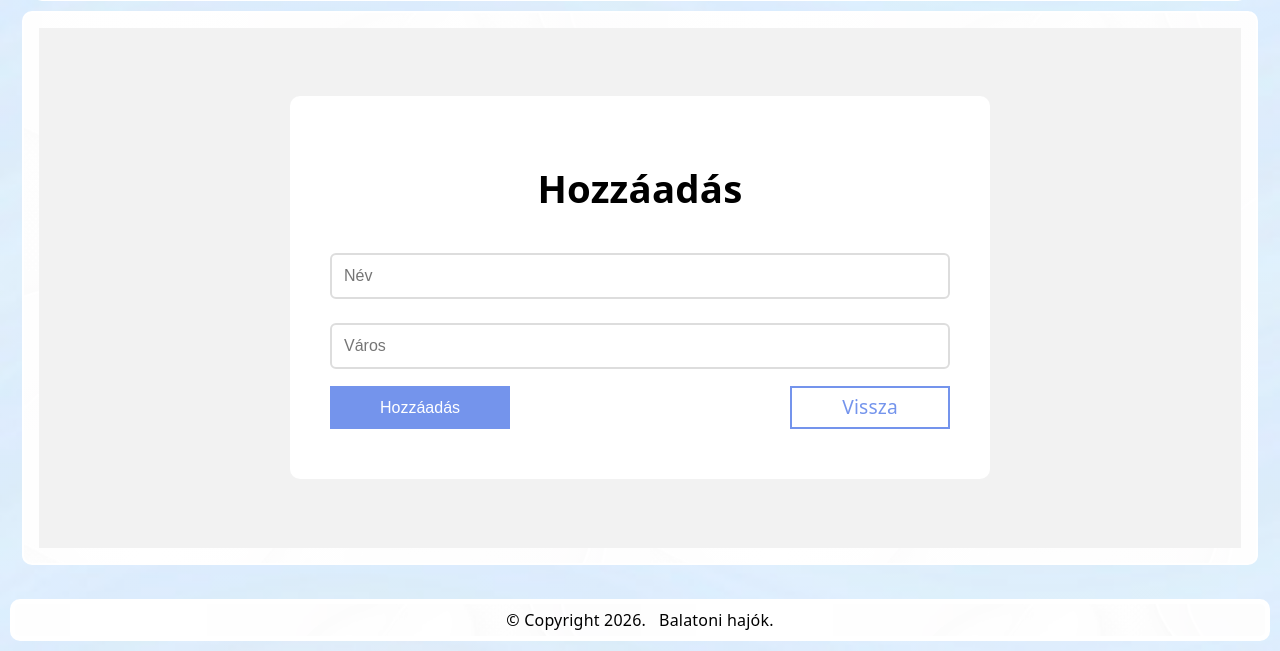
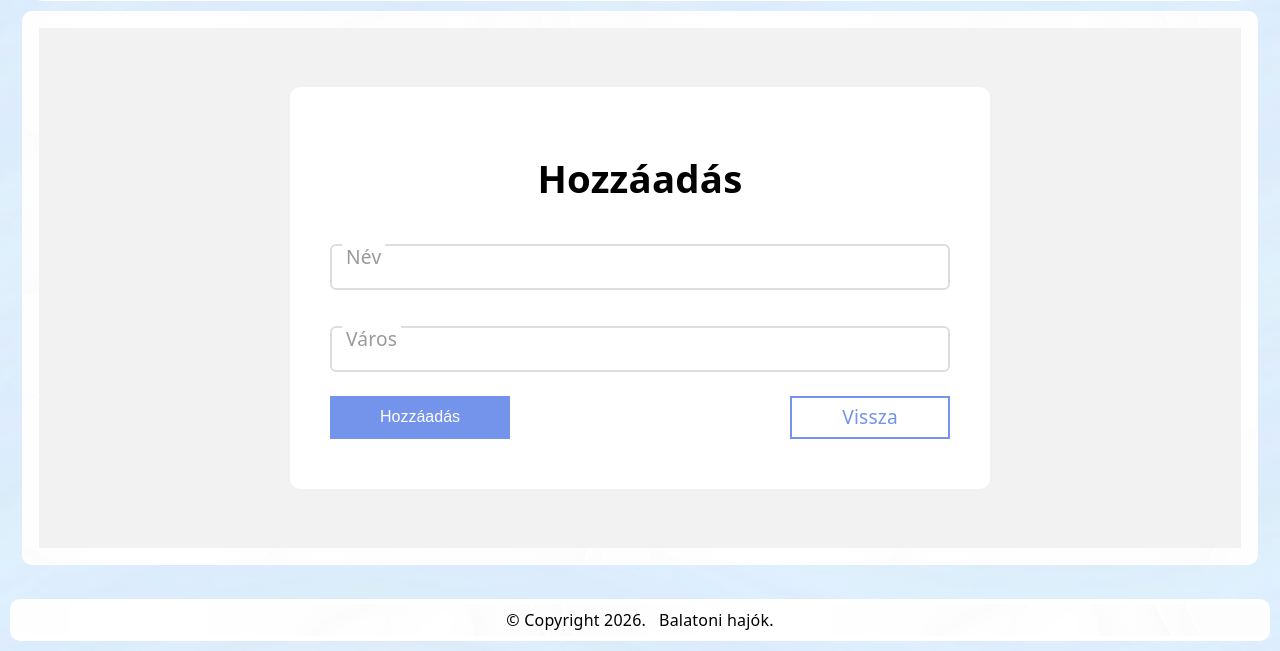
Before and after one commit to matadominik/webprog_gyakorlat_beadando, a PHP site: page /hozzaadas in a window 1280 px wide. Shown: the part 205-856 px from the top of the page. Run offline with PHP 8.4, Linux system fonts and the light colour scheme.

Commit message:
Csinositgatasok

```diff
--- a/styles/stilusCRUD.css
+++ b/styles/stilusCRUD.css
@@ -84,6 +84,42 @@ input {
     font-size: 16px;
 }
 
+.input-container {
+    position: relative;
+    margin: 12px 0;
+}
+
+.input-container input {
+    width: 100%;
+    padding: 12px;
+    border: 2px solid #ddd;
+    outline: none;
+    border-radius: 6px;
+    font-size: 16px;
+    background: transparent;
+}
+
+.input-container label {
+    position: absolute;
+    top: 12px;
+    left: 12px;
+    color: #999;
+    transition: all 0.2s ease;
+    pointer-events: none;
+    background: #fff;
+    padding: 0 4px;
+}
+
+.input-container label.floating {
+    top: -8px;
+    font-size: 12px;
+    color: #7494ec;
+}
+
+input:focus {
+  border-color: #7494ec;
+}
+
 .gomb-doboz {
     display: flex;
     justify-content: space-between;
--- a/templates/pages/crud.tpl.php
+++ b/templates/pages/crud.tpl.php
@@ -37,7 +37,7 @@
                                 <form method="POST" action="muvelet" class="inline-form">
                                     <input type="hidden" name="action" value="torles">
                                     <input type="hidden" name="az" value="<?= htmlspecialchars($tulajdonos['az']) ?>">
-                                    <button type="submit" class="gomb-eltavolitas">Eltávolítás</button>
+                                    <button type="submit" class="gomb-eltavolitas" onclick="return confirm('Biztosan törölni szeretné ezt a tulajdonost?')">Eltávolítás</button>
                                 </form>
                             </td>
                         <?php endif; ?>
--- a/templates/pages/hozzaadas.tpl.php
+++ b/templates/pages/hozzaadas.tpl.php
@@ -10,8 +10,14 @@
             <form method="POST" action="muvelet">
                 <input type="hidden" name="action" value="hozzaadas">
 
-                <input type="text" name="nev" placeholder="Név" required>
-                <input type="text" name="varos" placeholder="Város" required>
+                <div class="input-container">
+                    <input type="text" id="nev" name="nev" required>
+                    <label for="nev">Név</label>
+                </div>
+                <div class="input-container">
+                    <input type="text" id="varos" name="varos" required>
+                    <label for="varos">Város</label>
+                </div>
 
                 <div class="gomb-doboz">
                     <button type="submit" class="gomb">Hozzáadás</button>
@@ -20,5 +26,21 @@
             </form>
         </div>
     </div>
+    <script>
+        document.querySelectorAll('.input-container input').forEach(input => {
+            const label = input.nextElementSibling;
+            function checkValue() {
+                if (input.value.trim() !== '' || input === document.activeElement) {
+                    label.classList.add('floating');
+                } else {
+                    label.classList.remove('floating');
+                }
+            }
+            input.addEventListener('focus', checkValue);
+            input.addEventListener('blur', checkValue);
+            input.addEventListener('input', checkValue);
+            checkValue(); // Initial check
+        });
+    </script>
 </body>
 </html>
```
Also changed, not shown: templates/pages/modositas.tpl.php (+24 -2 lines).
